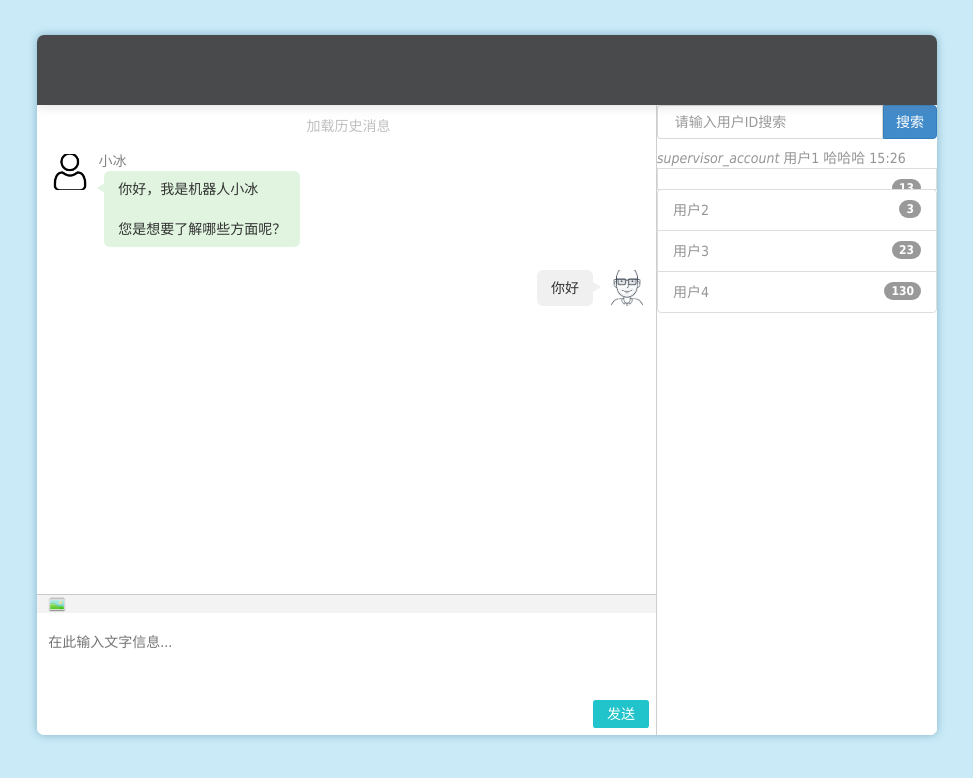
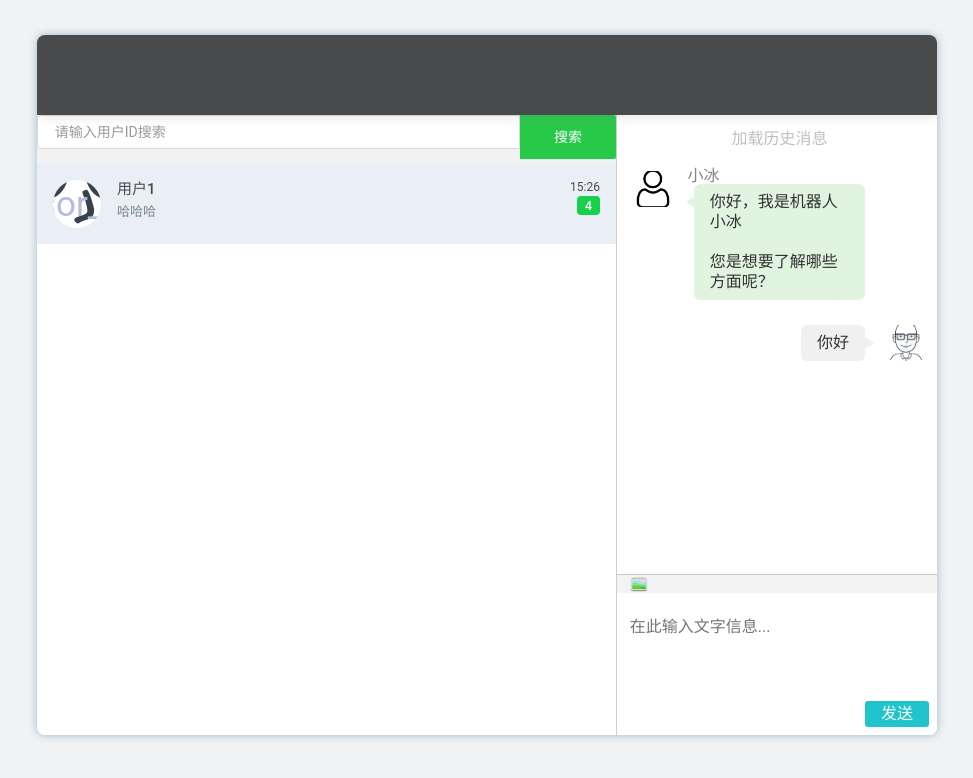
Before and after one commit to gzulmc/chatDemo, a plain HTML site: page Chat.html in a window 1280 px wide. Shown: the whole page, without its empty margins (153-1126 px from the left). Drawn offline with nearby package versions, Linux system fonts and the light colour scheme.

Commit message:
修改用户列表样式

```diff
--- a/Chat.html
+++ b/Chat.html
@@ -4,6 +4,11 @@
     <title>会话_</title>
     <link href="css/bootstrap.min.css" rel="stylesheet" type="text/css"/>
     <link rel="stylesheet" href="css/chat.css">
+    <link rel="stylesheet" href="css/bootstrap.min.css">
+    <link rel="stylesheet" href="css/dashboard.css">
+    <link rel="stylesheet" href="css/dialogs.css">
+    <link rel="stylesheet" href="css/main.css">
+    <link rel="stylesheet" href="css/style.css">
     <script src="js/jquery-1.10.2.js"></script>
     <script src="js/chat.js"></script>
 </head>
@@ -13,7 +18,7 @@
     <div class="abs cover pnl">
         <div class="top pnl-head"></div>
         <div class="abs cover pnl-body" id="pnlBody">
-            <div class="abs right pnl-right">
+            <div class="abs cover pnl-left ">
                 <div class="slider-container hide"></div>
                 <div class="pnl-right-content">
                     <div class="input-group">
@@ -44,28 +49,12 @@
                                         <span class="dialog__last_message_date j-dialog__last_message_date">
                                             15:26
                                         </span>
-                                        <span class="dialog_unread_counter j-dialog_unread_counter hidden">
-                                        </span>
+                                        <!--<span class="dialog_unread_counter j-dialog_unread_counter hidden"></span>-->
+                                        <span class="dialog_unread_counter j-dialog_unread_counter">4</span>
                                     </span>
                                 </a>
                             </li>
 
-                            <li class="list-group-item">
-                                <span class="badge">13</span>
-                                <a/>
-                            </li>
-                            <li class="list-group-item">
-                                <span class="badge">3</span>
-                                用户2
-                            </li>
-                            <li class="list-group-item">
-                                <span class="badge">23</span>
-                                用户3
-                            </li>
-                            <li class="list-group-item">
-                                <span class="badge">130</span>
-                                用户4
-                            </li>
                             <!-- @{
                              List<string> list = ViewData["FAQ"] as List<string>;
                              for(int i = 0;i < list.Count;i++)
@@ -75,14 +64,9 @@
                              }-->
                         </ul>
                     </div>
-                    <div class="pnl-rel" style="display: none;">
-                        <ul class="rel-list unselect" id="rels">
-                            <li class="rel-item">这里是相关问题</li>
-                        </ul>
-                    </div>
                 </div>
             </div>
-            <div class="abs cover pnl-left ">
+            <div class="abs right pnl-right">
                 <div class="abs cover pnl-msgs scroll" id="show">
                     <div class="msg min time" id="histStart">加载历史消息</div>
                     <div class="pnl-list" id="hists">
@@ -124,6 +108,7 @@
                     <div class="pnl-support" id="copyright"><a href="#"></a></div>
                 </div>
             </div>
+
         </div>
     </div>
 </div>
```
Also changed, not shown: index.html (+33 -46 lines).
